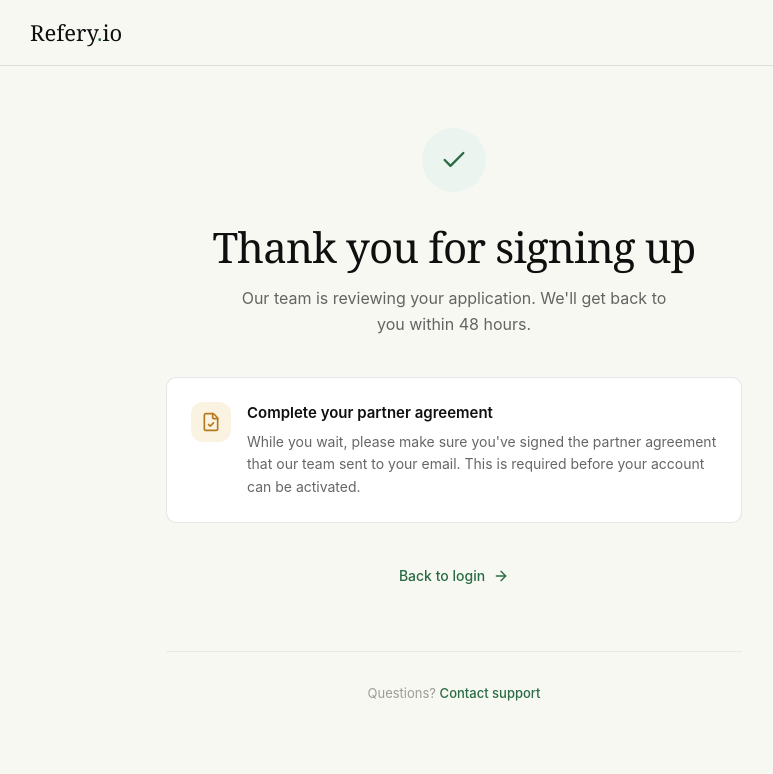
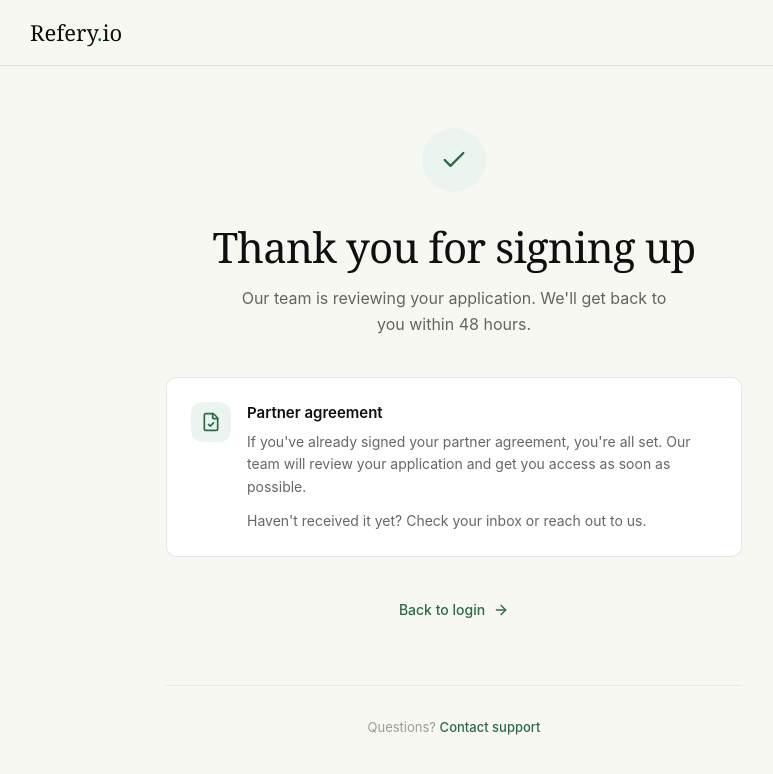
Before and after one commit to J00-es/refery.io, a Next.js app: page /auth/sign-up-success in a window 1280 px wide. Shown: the top 774 px of the page, without its empty margins (186-959 px from the left). Built offline with nearby package versions, Linux system fonts and the light colour scheme.

Commit message:
feat: enhance sign-up success page with reassuring message
Update sign-up success page with friendly, green-accented message
and notes for agreement status.

```diff
--- a/app/auth/sign-up-success/page.tsx
+++ b/app/auth/sign-up-success/page.tsx
@@ -97,9 +97,9 @@ export default function Page() {
             <div className="flex items-start gap-4">
               <div
                 className="w-10 h-10 rounded-lg flex items-center justify-center shrink-0"
-                style={{ background: '#FBF3E1' }}
+                style={{ background: '#EBF4EF' }}
               >
-                <FileCheck className="h-5 w-5" style={{ color: '#B7791F' }} />
+                <FileCheck className="h-5 w-5" style={{ color: '#2A6B45' }} />
               </div>
               <div>
                 <h3
@@ -110,7 +110,7 @@ export default function Page() {
                     color: '#100F0F',
                   }}
                 >
-                  Complete your partner agreement
+                  Partner agreement
                 </h3>
                 <p
                   style={{
@@ -119,7 +119,18 @@ export default function Page() {
                     color: 'rgba(16,15,15,0.64)',
                   }}
                 >
-                  While you wait, please make sure you&apos;ve signed the partner agreement that our team sent to your email. This is required before your account can be activated.
+                  If you&apos;ve already signed your partner agreement, you&apos;re all set.
+                  Our team will review your application and get you access as soon as possible.
+                </p>
+                <p
+                  className="mt-3"
+                  style={{
+                    fontSize: '14px',
+                    lineHeight: 1.6,
+                    color: 'rgba(16,15,15,0.64)',
+                  }}
+                >
+                  Haven&apos;t received it yet? Check your inbox or reach out to us.
                 </p>
               </div>
             </div>
```
